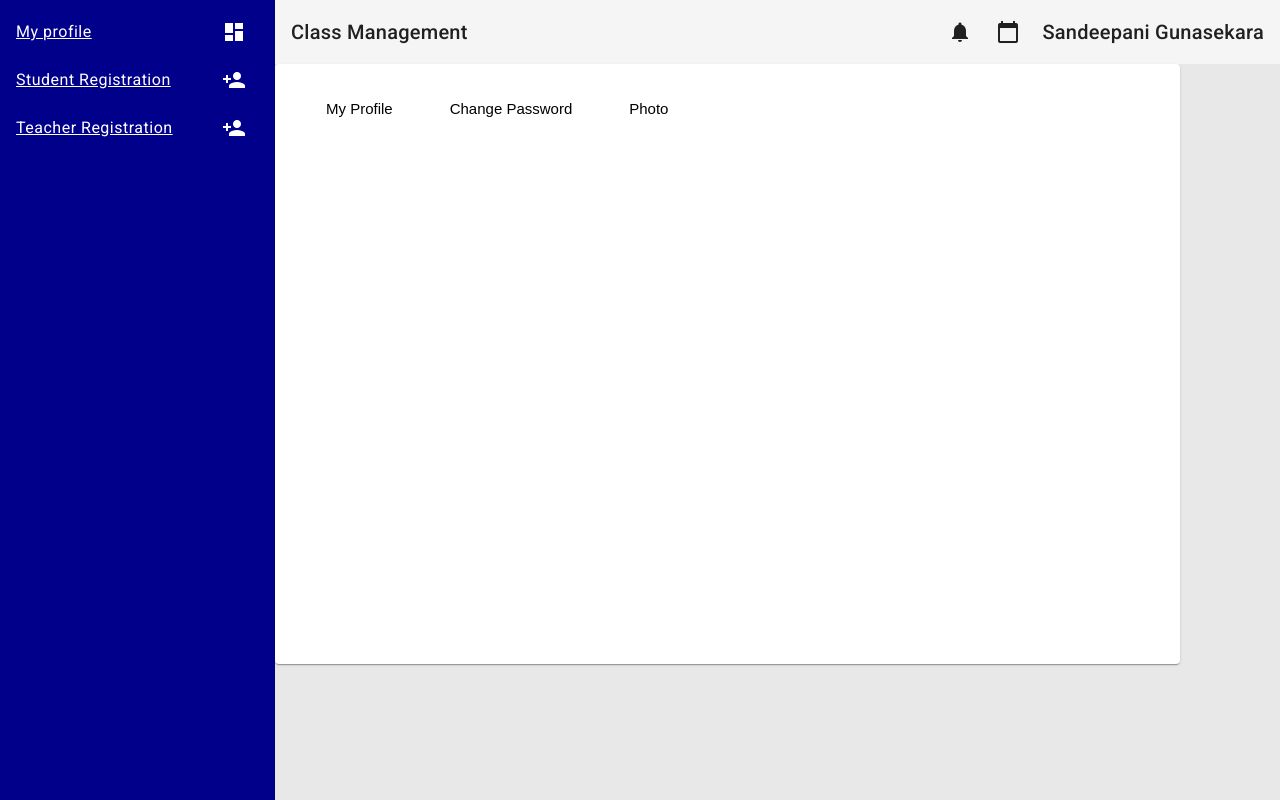
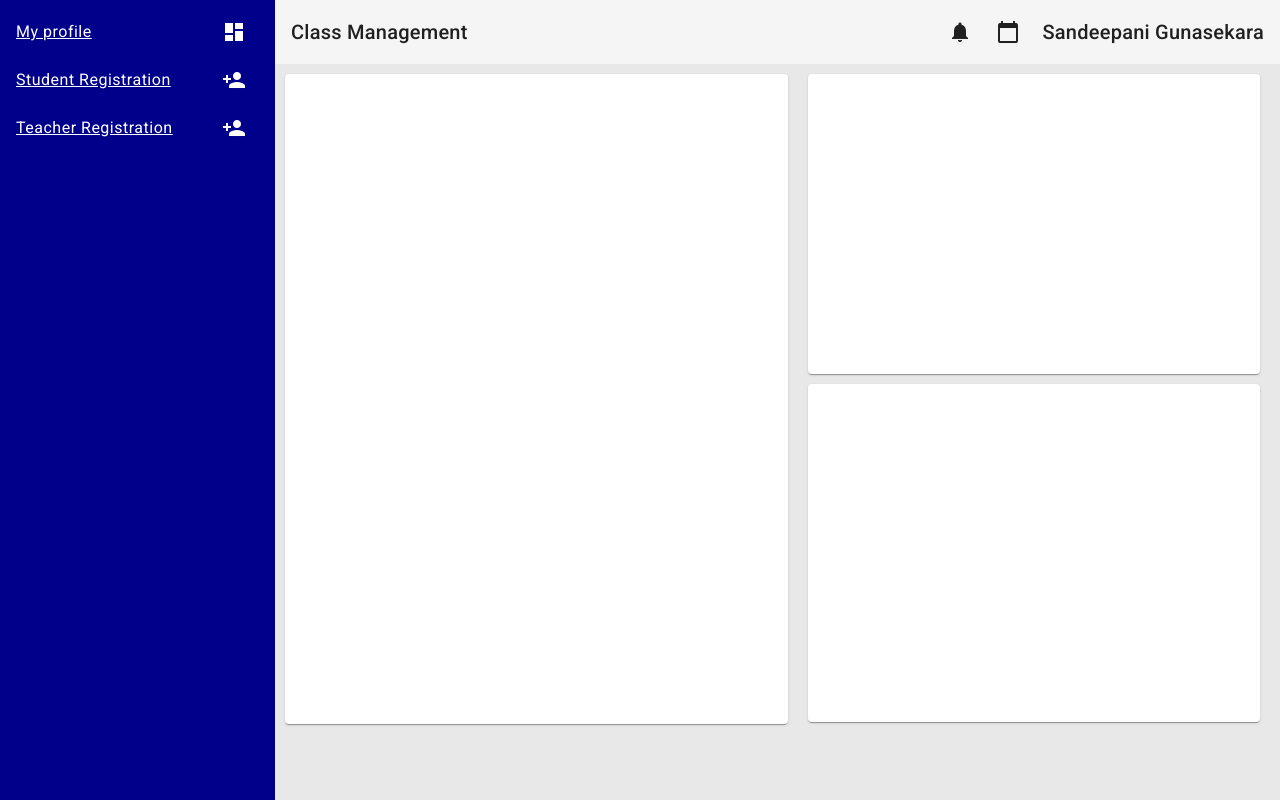
Before and after one commit to codingPentagon/ZoneEd, an Angular app in the folder frontend/: page /tchProfile in a window 1280 px wide. Built offline with nearby package versions, Linux system fonts and the light colour scheme.

Commit message:
updated mat card css in user profile

```diff
--- a/frontend/src/app/tchr-profile/tchr-profile.component.css
+++ b/frontend/src/app/tchr-profile/tchr-profile.component.css
@@ -7,27 +7,28 @@
   }
 
   mat-card{
-    width: 90%;
-    height: 600px;
+    width: 50%;
+    height: 650px;
+    margin: 10px;
   }
 
 
-  button{
-    border: none;
-    background-color: white;
-    font-size: 15px;
-    margin-top: 35px;
-    text-align: left;
-    margin-left: 45px;
 
+.mat-container{
+  display: flex;
+}
 
-  }
- .container01{
-    display: flex;
+#mat-right{
+  width: 45%;
+  height: 300px;
+}
 
+#mat-photo{
+  width: 100%;
+  height: 300px;
+}
 
-
+#mat-passwrd{
+  width: 100%;
+  height: 338px;
 }
-button:hover{
-    color: rgb(100, 100, 114);
-}
--- a/frontend/src/app/tchr-profile/tchr-profile.component.html
+++ b/frontend/src/app/tchr-profile/tchr-profile.component.html
@@ -1,22 +1,25 @@
 
 <app-nav></app-nav>
 <div id="body-contains"><app-header></app-header>
+  <div class="mat-container">
 
- <mat-card>
-    <div class="container01">
-        <button mat-button (click)="toggleDetails()" id="showDetailsButton">My Profile</button>
-        <button mat-button>Change Password</button>
-        <button mat-button>Photo</button>
-
-        <ul *ngIf="showDetails">
-            <li>Detail 1</li>
-            <li>Detail 2</li>
-            <li>Detail 3</li>
-          </ul>
-    </div>
+    <mat-card>
 
 
 
- </mat-card>
+
+    </mat-card>
+    <div id="mat-right">
+      <mat-card id="mat-photo">
+
+      </mat-card>
+      <mat-card id="mat-passwrd">
+
+      </mat-card>
+
+    </div>
+
+  </div>
+
 
 </div>
```
